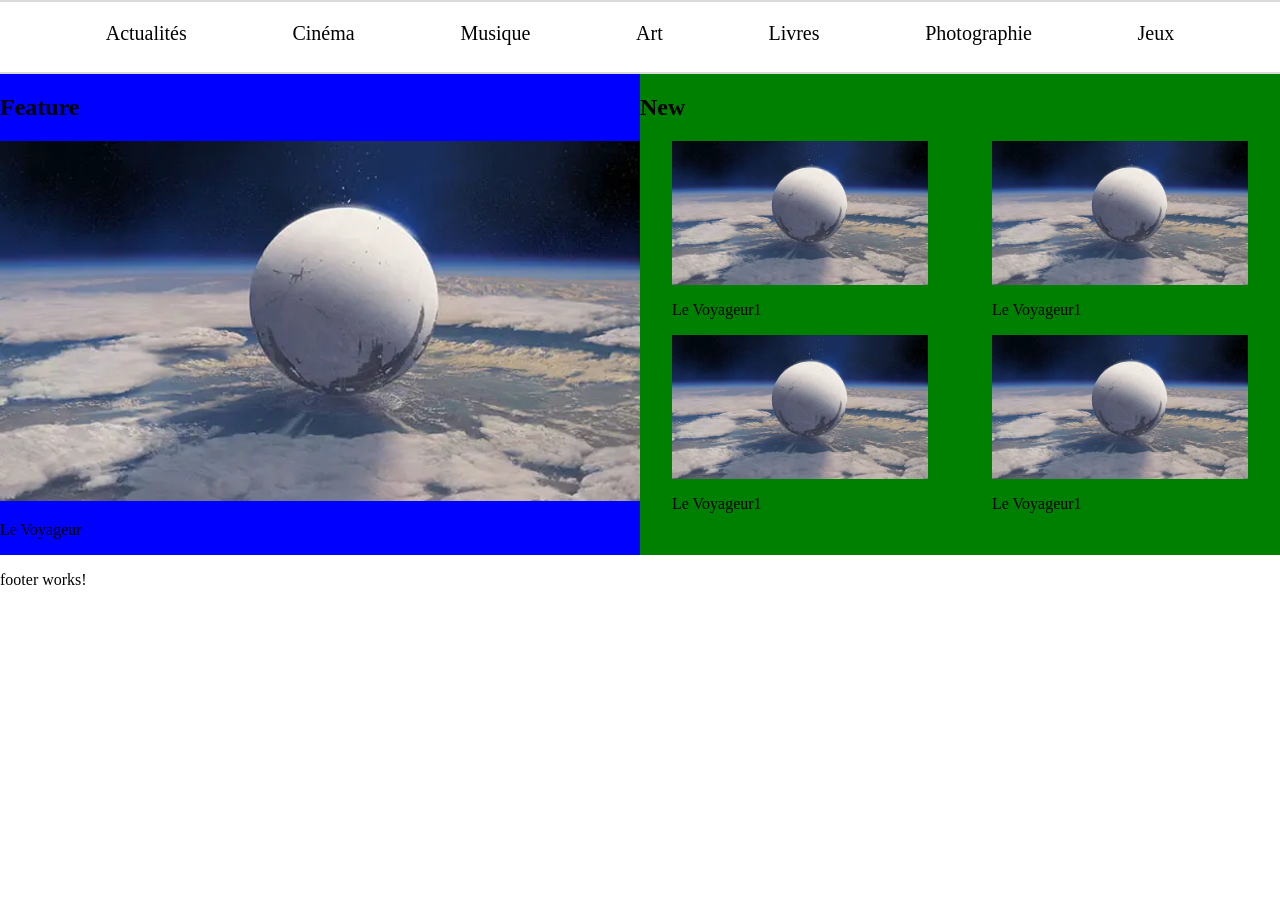
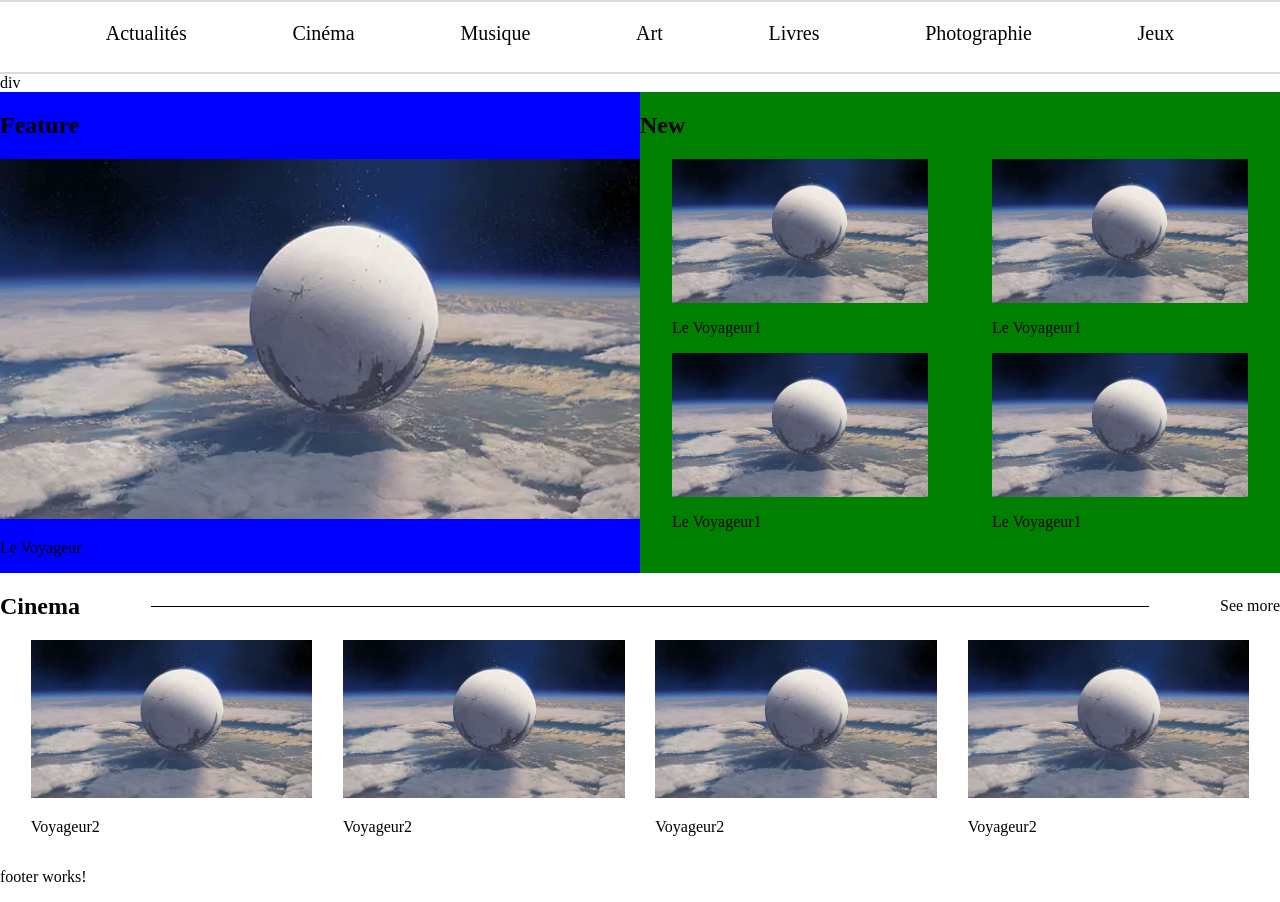
Before and after one commit to Jean-Yves2/VBlog, an Angular app: page / in a window 1280 px wide. Before the commit the page ends 800 px from the top, so only its background shows below. Built offline with nearby package versions, Linux system fonts and the light colour scheme.

Commit message:
add : static article

```diff
--- a/src/app/Home/home/home.component.html
+++ b/src/app/Home/home/home.component.html
@@ -1,4 +1,4 @@
-<div class="homeContainer">
+div<div class="homeContainer">
   <div class="homeContainer_newsContainer">
     <section class="homeContainer_newsContainer--feature-section">
       <h2>Feature</h2>
@@ -58,4 +58,30 @@
       </div>
     </section>
   </div>
+  <div class="homeContainer_cinema">
+    <div class="homeContainer_cinema_title">
+      <h2>Cinema</h2>
+      <div class="homeContainer_cinema_title--hr"></div>
+      <p>See more</p>
+    </div>
+    <div class="homeContainer_cinema_containt">
+      <article class="homeContainer_cinema_containt_article">
+        <img src="../../../assets/images/raspoutine.webp" alt="">
+        <p>Voyageur2</p>
+      </article>
+      <article class="homeContainer_cinema_containt_article">
+        <img src="../../../assets/images/raspoutine.webp" alt="">
+        <p>Voyageur2</p>
+      </article>
+      <article class="homeContainer_cinema_containt_article">
+        <img src="../../../assets/images/raspoutine.webp" alt="">
+        <p>Voyageur2</p>
+      </article>
+      <article class="homeContainer_cinema_containt_article">
+        <img src="../../../assets/images/raspoutine.webp" alt="">
+        <p>Voyageur2</p>
+      </article>
+    </div>
+
+  </div>
 </div>
--- a/src/app/Home/home/home.component.sass
+++ b/src/app/Home/home/home.component.sass
@@ -1,5 +1,6 @@
 .homeContainer
   display: flex
+  flex-direction: column
   width: 100%
   &_newsContainer
     display: flex
@@ -35,3 +36,28 @@
         &_newImage
           width: 100%
           height: 100%
+  &_cinema
+    &_title
+      display: flex
+      align-items: center
+      align-content: centers
+      flex-wrap: nowrap
+      justify-content: space-between
+      &--hr
+        border: none
+        border-top: 1px solid
+        width: 78%
+    &_containt
+
+      display: flex
+      flex-direction: row
+      width: 100%
+      align-content: center
+      justify-content: space-evenly
+      flex-wrap: wrap
+      align-items: centers
+
+      &_article
+        width: 22%
+        img
+          width: 100%
```
